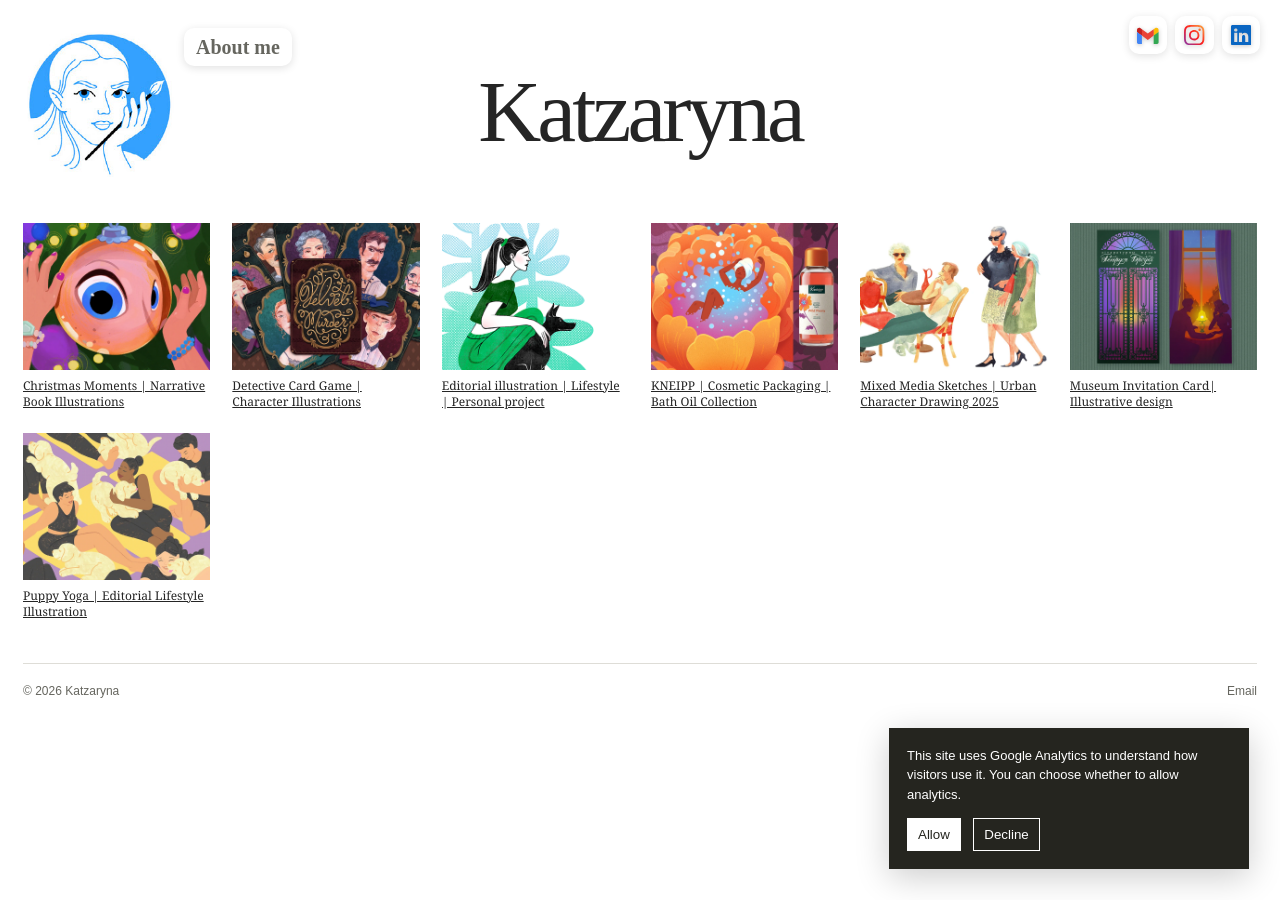
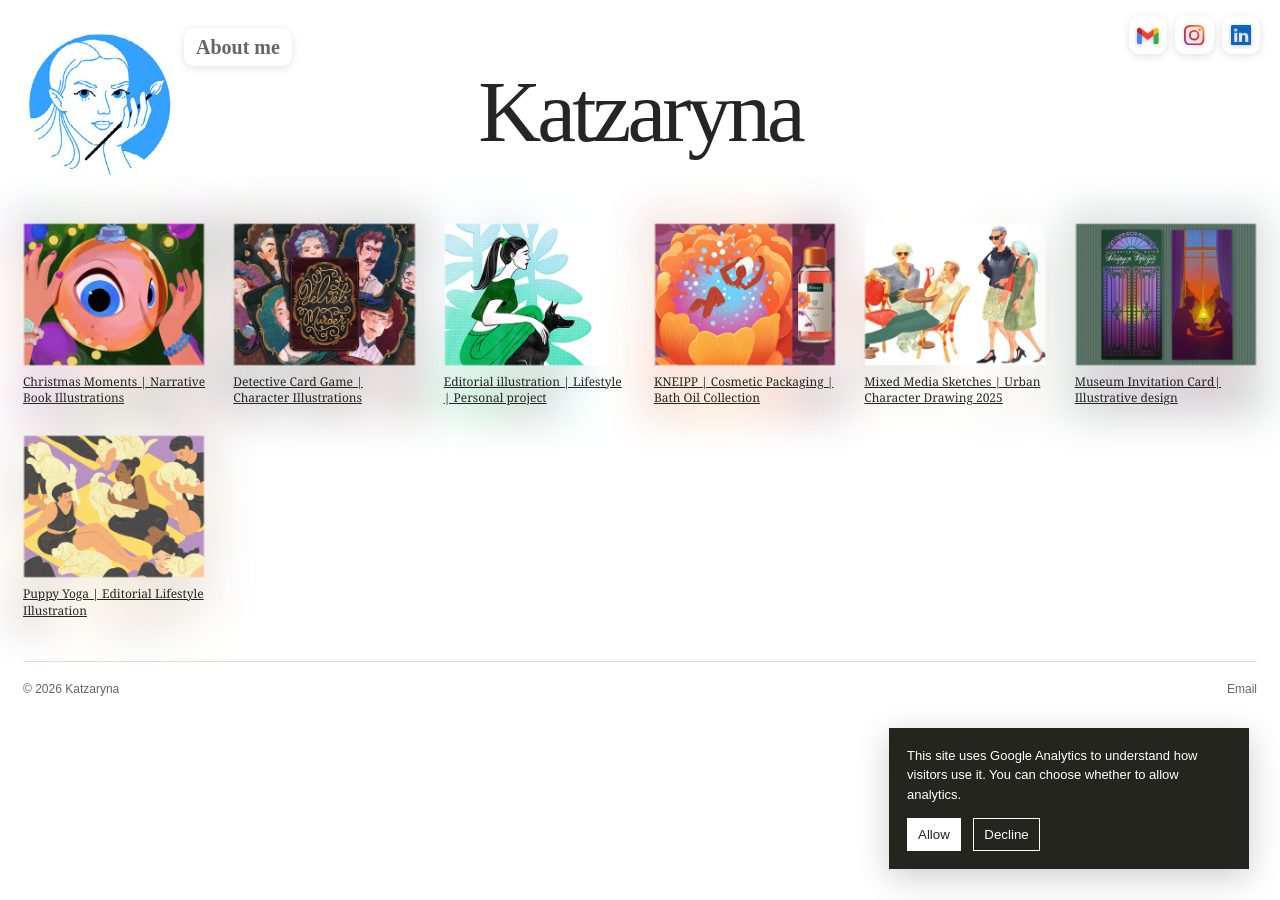
Before and after one commit to katzaryna/katzaryna.github.io, a Jekyll site: the page built from index.html, in a window 1280 px wide. Built offline with Jekyll 4.4.1, drawn with Linux system fonts in a browser that asks for light colours.

Commit message:
glow and transparency were added to main page

```diff
--- a/assets/css/styles.css
+++ b/assets/css/styles.css
@@ -7,6 +7,7 @@
   --page-gutter: 46px;
   --nav-size: 38.4px;
   --nav-gap: 8px;
+  --gallery-edge-fade: 1.2%;
   color-scheme: light;
   font-family: Arial, Helvetica, sans-serif;
   color: var(--color-text);
@@ -202,13 +203,39 @@ h2, p { margin-top: 0; }
   display: grid;
   grid-template-columns: repeat(6, minmax(0, 1fr));
   align-items: start;
-  gap: 22px;
+  gap: 28px;
   padding-bottom: 42px;
 }
 .gallery figure { min-width: 0; margin: 0; }
 .gallery figure.is-landscape { grid-column: span 2; }
-.gallery-link { position: relative; display: block; overflow: hidden; }
-.gallery img { display: block; width: 100%; height: auto; }
+.gallery-link { position: relative; display: block; isolation: isolate; }
+.gallery img {
+  display: block;
+  width: 100%;
+  height: auto;
+}
+.gallery .gallery-edge-glow {
+  position: absolute;
+  z-index: -1;
+  inset: -12px;
+  width: calc(100% + 24px);
+  height: calc(100% + 24px);
+  object-fit: fill;
+  filter: blur(20px);
+  opacity: .2;
+  pointer-events: none;
+}
+.gallery .gallery-link > img:not(.gallery-edge-glow) {
+  position: relative;
+  -webkit-mask-image:
+    linear-gradient(to right, transparent, #000 var(--gallery-edge-fade), #000 calc(100% - var(--gallery-edge-fade)), transparent),
+    linear-gradient(to bottom, transparent, #000 var(--gallery-edge-fade), #000 calc(100% - var(--gallery-edge-fade)), transparent);
+  -webkit-mask-composite: source-in;
+  mask-image:
+    linear-gradient(to right, transparent, #000 var(--gallery-edge-fade), #000 calc(100% - var(--gallery-edge-fade)), transparent),
+    linear-gradient(to bottom, transparent, #000 var(--gallery-edge-fade), #000 calc(100% - var(--gallery-edge-fade)), transparent);
+  mask-composite: intersect;
+}
 .gallery-title {
   position: absolute;
   inset: auto 0 0;
@@ -238,11 +265,12 @@ h2, p { margin-top: 0; }
 }
 .project-header .back-link { justify-self: end; }
 .project-header a, .site-footer a { text-decoration: none; }
-.project-title { margin-bottom: 32px; font: 400 clamp(36px, 7vw, 56px)/1.05 Georgia, serif; letter-spacing: -.045em; }
+.project-title { margin-bottom: 40px; font: 400 clamp(36px, 7vw, 56px)/1.05 Georgia, serif; letter-spacing: -.045em; }
+.project-description { max-width: 65ch; margin-bottom: 36px; font-size: 16px; line-height: 1.7; }
 .back-link { display: inline-block; color: var(--color-muted); font-size: 14px; }
 .back-link:hover { color: #25251f; }
 .project-page { padding-block: 52px 76px; }
-.works { display: grid; grid-template-columns: repeat(3, minmax(0, 1fr)); gap: 16px; }
+.works { display: grid; grid-template-columns: repeat(3, minmax(0, 1fr)); gap: 20px; }
 .project-works:has(> figure:only-child),
 .project-works:has(> figure:nth-child(2):last-child) {
   grid-template-columns: minmax(0, 1fr);
@@ -323,8 +351,8 @@ h2, p { margin-top: 0; }
   .email-contact svg { width: 16.2px; }
   .linkedin-link svg, .instagram-link svg { width: 16.2px; }
   .artist-bio-text { top: 36px; left: calc(100% + 8px); }
-  .gallery { grid-template-columns: repeat(2, minmax(0, 1fr)); gap: 14px; }
-  .works { grid-template-columns: repeat(2, minmax(0, 1fr)); gap: 12px; }
+  .gallery { grid-template-columns: repeat(2, minmax(0, 1fr)); gap: 18px; }
+  .works { grid-template-columns: repeat(2, minmax(0, 1fr)); gap: 16px; }
   .project-works img { max-height: calc(100svh - 220px); }
   .project-page { padding-block: 36px 58px; }
 }
@@ -358,7 +386,7 @@ h2, p { margin-top: 0; }
   .email-contact .email-address { font-size: 10px; }
   .gallery { grid-template-columns: 1fr; }
   .gallery figure.is-landscape { grid-column: auto; }
-  .works { grid-template-columns: 1fr; }
+  .works { grid-template-columns: 1fr; gap: 18px; }
   .project-works img { max-height: calc(100svh - 200px); }
   .project-header { padding-block: 18px; }
   .project-page { padding-block: 30px 46px; }
--- a/index.html
+++ b/index.html
@@ -44,6 +44,11 @@
             {% else %}
             <img src="{{ project.url | append: project.cover.file | relative_url }}" alt="{{ project.cover.alt | default: project.title | escape }}" loading="lazy">
             {% endif %}
+            {% if responsive_cover %}
+            <img class="gallery-edge-glow" src="{{ responsive_cover.src | relative_url }}" srcset="{% for source in responsive_cover.sources %}{{ source.src | relative_url }} {{ source.width }}w{% unless forloop.last %}, {% endunless %}{% endfor %}" sizes="{{ cover_sizes }}" width="{{ responsive_cover.width }}" height="{{ responsive_cover.height }}" alt="" aria-hidden="true" loading="{% if forloop.first %}eager{% else %}lazy{% endif %}">
+            {% else %}
+            <img class="gallery-edge-glow" src="{{ project.url | append: project.cover.file | relative_url }}" alt="" aria-hidden="true" loading="lazy">
+            {% endif %}
             <span class="gallery-title">{{ project.title | escape }}</span>
           </a>
         </figure>
--- a/scripts/validate_site.py
+++ b/scripts/validate_site.py
@@ -16,7 +16,11 @@ class SiteValidator(HTMLParser):
 
     def handle_starttag(self, tag: str, attrs: list[tuple[str, str | None]]) -> None:
         attributes = dict(attrs)
-        if tag == "img" and not (attributes.get("alt") or "").strip():
+        decorative_image = (
+            attributes.get("aria-hidden", "").lower() == "true"
+            or attributes.get("role", "").lower() in {"none", "presentation"}
+        )
+        if tag == "img" and not (attributes.get("alt") or "").strip() and not decorative_image:
             self.errors.append(f"{self.html_path}: image is missing a non-empty alt attribute")
 
         for name in ("href", "src", "poster"):
```
